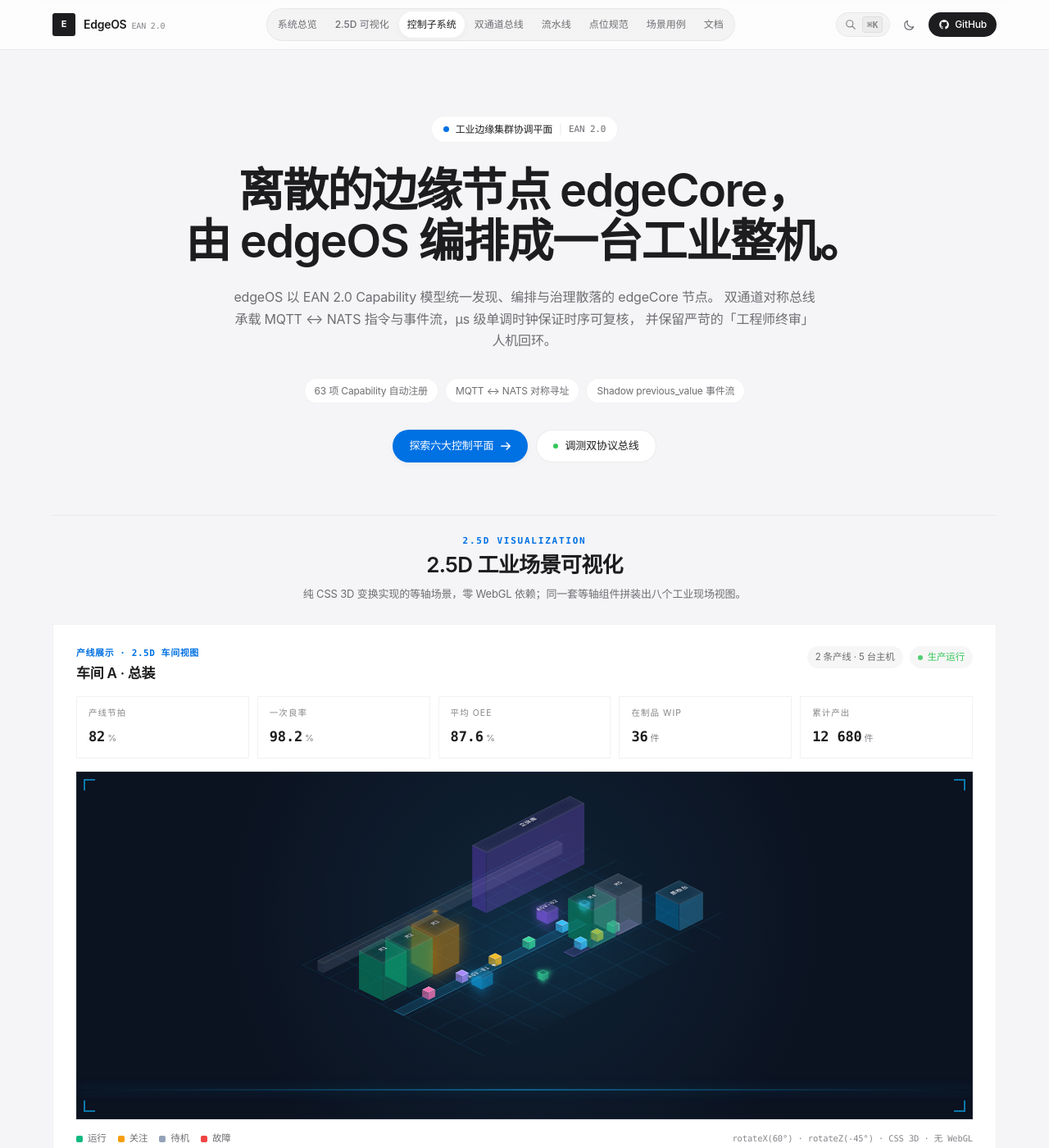
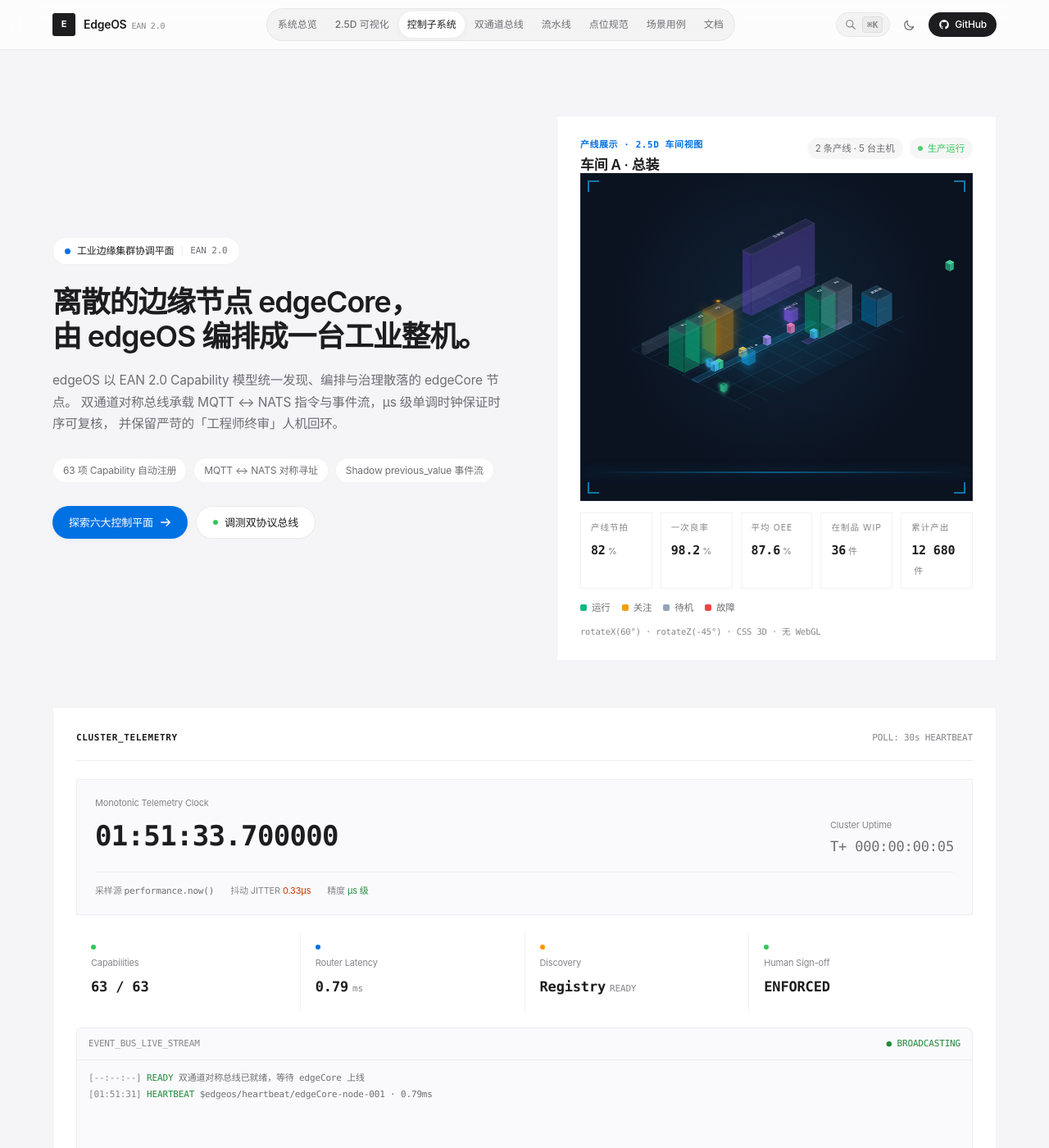
Before and after one commit to anviod/edgeOS, a Jekyll site: the page built from docs/index.html, in a window 1280 px wide and 1400 px high. Shown: the whole window at 82% size. Built offline with Jekyll 4.4.1, drawn with Linux system fonts in a browser that asks for light colours; some of the changed text lies outside the part shown.

Commit message:
docs(home): Hero 改为左文右图两栏，2.5D 车间视图并入首屏右栏
参考 edgeCore 首页版式：hero-copy 与车间视图 viz-panel 合并为左右两栏——左侧徽章、标题、正文、价值标签与操作按钮左对齐排布，右侧「产线展示 · 2.5D 车间视图」面板（场景舞台 + 产线指标 + 图例）。原 #visualization 分区改为纯视图导航（标题 + 八卡网格），移到遥测台之后；首屏即见等距车间场景。

场景世界由 portal.js 按舞台实际宽度自适应缩放（投影宽 ≈ (cols+rows)·cell·cos30°），窄右栏不再左右裁切，并增加 resize 重算；左栏标题降至 clamp(30px, 2.8vw, 40px) 保证硬换行两行不回折，≤1080px 断点两栏回退纵向堆叠。

验收：probe_hero 八档宽度（1920/1440/1280/1120 两栏并排、1024/900/768/480 堆叠，均两行标题、零横向溢出）；verify_all 六维全绿（词法/层级契约/令牌/DOM 70 项/布局/像素），首屏截图确认绿/橙机台、蓝输送带、紫 AGV 场景要素齐全。缓存号 v11 → v12（portal.js 一并 v10 → v12）。

```diff
--- a/docs/_layouts/default.html
+++ b/docs/_layouts/default.html
@@ -28,7 +28,7 @@
         document.documentElement.dataset.themeSource = source;
       })();
     </script>
-    <link rel="stylesheet" href="{{ '/assets/style.css' | relative_url }}?v=11" />
+    <link rel="stylesheet" href="{{ '/assets/style.css' | relative_url }}?v=12" />
   </head>
   <body class="page-body">
     <div class="site-shell">
@@ -101,6 +101,6 @@
 
     {% include portal-chrome.html %}
 
-    <script src="{{ '/assets/portal.js' | relative_url }}?v=10"></script>
+    <script src="{{ '/assets/portal.js' | relative_url }}?v=12"></script>
   </body>
 </html>
--- a/docs/_layouts/landing.html
+++ b/docs/_layouts/landing.html
@@ -28,8 +28,8 @@
         document.documentElement.dataset.themeSource = source;
       })();
     </script>
-    <link rel="stylesheet" href="{{ '/assets/style.css' | relative_url }}?v=11" />
-    <link rel="stylesheet" href="{{ '/assets/landing.css' | relative_url }}?v=11" />
+    <link rel="stylesheet" href="{{ '/assets/style.css' | relative_url }}?v=12" />
+    <link rel="stylesheet" href="{{ '/assets/landing.css' | relative_url }}?v=12" />
   </head>
   <body class="landing-body">
     <div class="landing-shell">
@@ -115,6 +115,6 @@
 
     {% include portal-chrome.html %}
 
-    <script src="{{ '/assets/portal.js' | relative_url }}?v=10"></script>
+    <script src="{{ '/assets/portal.js' | relative_url }}?v=12"></script>
   </body>
 </html>
--- a/docs/_layouts/section-index.html
+++ b/docs/_layouts/section-index.html
@@ -28,8 +28,8 @@
         document.documentElement.dataset.themeSource = source;
       })();
     </script>
-    <link rel="stylesheet" href="{{ '/assets/style.css' | relative_url }}?v=11" />
-    <link rel="stylesheet" href="{{ '/assets/landing.css' | relative_url }}?v=11" />
+    <link rel="stylesheet" href="{{ '/assets/style.css' | relative_url }}?v=12" />
+    <link rel="stylesheet" href="{{ '/assets/landing.css' | relative_url }}?v=12" />
   </head>
   <body class="page-body">
     <div class="site-shell">
@@ -120,6 +120,6 @@
 
     {% include portal-chrome.html %}
 
-    <script src="{{ '/assets/portal.js' | relative_url }}?v=10"></script>
+    <script src="{{ '/assets/portal.js' | relative_url }}?v=12"></script>
   </body>
 </html>
--- a/docs/assets/landing.css
+++ b/docs/assets/landing.css
@@ -9,7 +9,7 @@
    ========================================================================== */
 
 /* ==========================================================================
-   8. 首页 Hero（居中版式 · 大留白）
+   8. 首页 Hero（左文右图两栏 · 参考 edgeCore 首页版式）
    ========================================================================== */
 
 .hero-section {
@@ -17,19 +17,18 @@
 }
 
 .hero-inner {
+  display: grid;
+  grid-template-columns: minmax(0, 1.02fr) minmax(0, 0.98fr);
+  align-items: center;
+  gap: 56px;
+}
+
+/* —— 左栏 · 文案区（左对齐）—— */
+.hero-copy {
   display: flex;
   flex-direction: column;
-  align-items: center;
-  gap: 64px;
-}
-
-/* —— 居中文案区 —— */
-.hero-copy {
-  display: flex;
-  flex-direction: column;
-  align-items: center;
-  max-width: 860px;
-  text-align: center;
+  align-items: flex-start;
+  text-align: left;
 }
 
 .hero-badge {
@@ -37,7 +36,7 @@
   align-items: center;
   gap: 8px;
   padding: 6px 14px;
-  margin-bottom: 28px;
+  margin-bottom: 24px;
   border-radius: var(--r-pill);
   background: var(--surface);
   border: 1px solid var(--line-hair);
@@ -66,11 +65,11 @@
 }
 
 .hero-copy h1 {
-  font-size: clamp(32px, 5.4vw, 56px);
+  font-size: clamp(30px, 2.8vw, 40px);
   font-weight: 700;
-  line-height: 1.1;
+  line-height: 1.18;
   letter-spacing: -0.03em;
-  margin-bottom: 24px;
+  margin-bottom: 20px;
 }
 
 /* 标题副行：不加彩虹渐变，仅以次级灰度形成层次 */
@@ -79,10 +78,10 @@
 }
 
 .hero-desc {
-  max-width: 720px;
-  margin-bottom: 32px;
-  font-size: 16px;
-  line-height: 1.65;
+  max-width: 640px;
+  margin-bottom: 28px;
+  font-size: 15.5px;
+  line-height: 1.7;
   color: var(--text-2);
 }
 
@@ -101,9 +100,9 @@
 .hero-values {
   display: flex;
   flex-wrap: wrap;
-  justify-content: center;
+  justify-content: flex-start;
   gap: 8px;
-  margin-bottom: 32px;
+  margin-bottom: 28px;
 }
 
 .value-tag {
@@ -124,37 +123,41 @@
   display: flex;
   flex-wrap: wrap;
   align-items: center;
-  justify-content: center;
+  justify-content: flex-start;
   gap: 10px;
+}
+
+/* —— 右栏 · 2.5D 车间视图（产线展示）——
+   viz-panel 原为全宽区块，收进右栏后收紧内距与舞台高度；
+   场景世界由 portal.js 按舞台实际宽度自适应缩放，窄栏不裁切。 */
+.hero-stage {
+  min-width: 0;
+}
+
+.hero-stage__panel {
+  padding: 20px 22px;
+}
+
+.hero-stage .iso-stage {
+  height: 400px;
+}
+
+.hero-stage .viz-metrics {
+  margin: 14px 0 12px;
+}
+
+.hero-stage .viz-metric {
+  padding: 10px 12px;
+}
+
+.hero-stage .viz-metric__value {
+  font-size: 15px;
 }
 
 /* —— 遥测台：横跨版宽，苹果规格矩阵语汇 —— */
 .hero-visual {
+  grid-column: 1 / -1;
   width: 100%;
-}
-
-/* 2.5D 场景已上移到 Hero 内（排在遥测台之前）。
-   .hero-inner 是 align-items:center 的纵向 flex，子 section 默认会被收缩成
-   内容宽度，必须显式撑满；间距交给 .hero-inner 的 gap，避免叠加 section 外边距。
-   标题跟随 Hero 文案一并居中，并去掉分隔线，衔接更顺。 */
-.hero-inner > .landing-section {
-  width: 100%;
-  margin-bottom: 0;
-}
-
-.hero-inner > .landing-section .section-heading {
-  flex-direction: column;
-  align-items: center;
-  justify-content: center;
-  gap: 10px;
-  padding-bottom: 0;
-  margin-bottom: 26px;
-  border-bottom: 0;
-  text-align: center;
-}
-
-.hero-inner > .landing-section .section-heading__note {
-  max-width: 680px;
 }
 
 .telemetry {
@@ -2278,6 +2281,12 @@
     grid-template-columns: repeat(2, 1fr);
   }
 
+  /* 两栏 Hero 在中部断点回退为纵向堆叠：文案在上，车间视图在下 */
+  .hero-inner {
+    grid-template-columns: minmax(0, 1fr);
+    gap: 48px;
+  }
+
   .pipeline-grid {
     grid-template-columns: repeat(3, 1fr);
   }
@@ -2312,6 +2321,10 @@
     height: 360px;
   }
 
+  .hero-stage .iso-stage {
+    height: 340px;
+  }
+
   .telemetry__grid {
     grid-template-columns: repeat(2, 1fr);
   }
@@ -2349,8 +2362,16 @@
     padding: 20px 18px;
   }
 
+  .hero-stage__panel {
+    padding: 18px 16px;
+  }
+
   .iso-stage {
     height: 300px;
+  }
+
+  .hero-stage .iso-stage {
+    height: 280px;
   }
 
   .pipeline-grid {
--- a/docs/assets/portal.js
+++ b/docs/assets/portal.js
@@ -1094,11 +1094,22 @@
     var w = ISO_GRID.cols * cell;
     var h = ISO_GRID.rows * cell;
 
+    // 按舞台宽度自适应缩放：世界旋转 -45° 后投影宽 ≈ (w + h) × cos30°，
+    // 场景收进 Hero 右栏等窄容器时按可用宽度收缩，避免左右裁切。
+    var stageEl = world.parentElement;
+    var fit = 1;
+    if (stageEl && stageEl.clientWidth > 0) {
+      var proj = (w + h) * 0.87 + 24;
+      if (proj > stageEl.clientWidth) {
+        fit = Math.max(0.45, stageEl.clientWidth / proj);
+      }
+    }
+
     world.style.width = w + 'px';
     world.style.height = h + 'px';
     world.style.marginLeft = (-w / 2) + 'px';
     world.style.marginTop = (-h / 2) + 'px';
-    world.style.setProperty('--iso-scale', ISO_GRID.scale);
+    world.style.setProperty('--iso-scale', ISO_GRID.scale * fit);
 
     isoHudStore = [];
     var out = [
@@ -2022,6 +2033,13 @@
     renderIsoScene();
     renderVisualViews();
 
+    // 断点跨越时舞台宽度变化，场景缩放需随之重算
+    var isoResizeTimer = 0;
+    window.addEventListener('resize', function () {
+      clearTimeout(isoResizeTimer);
+      isoResizeTimer = setTimeout(renderIsoScene, 160);
+    });
+
     setDrawerCollapsed(false);
     selectSubsystem(0);
     setBusProtocol('mqtt', true);
--- a/docs/index.html
+++ b/docs/index.html
@@ -51,20 +51,10 @@
       </div>
 
       <!-- ============================================================
-           2.5D 可视化能力（置于集群遥测台之前 · 首屏即展示车间场景）
+           2.5D 车间视图：并入 Hero 右栏（左文右图 · 参考 edgeCore 首页版式）
            ============================================================ -->
-      <section class="landing-section" id="visualization">
-        <div class="section-heading">
-          <div>
-            <div class="section-heading__eyebrow">2.5D VISUALIZATION</div>
-            <h2>2.5D 工业场景可视化</h2>
-          </div>
-          <p class="section-heading__note">
-            纯 CSS 3D 变换实现的等轴场景，零 WebGL 依赖；同一套等轴组件拼装出八个工业现场视图。
-          </p>
-        </div>
-
-        <div class="viz-panel">
+      <aside class="hero-stage" aria-label="产线展示 · 2.5D 车间视图">
+        <div class="viz-panel hero-stage__panel">
           <div class="viz-panel__head">
             <div>
               <div class="viz-panel__eyebrow">产线展示 · 2.5D 车间视图</div>
@@ -74,6 +64,16 @@
               <span>2 条产线 · 5 台主机</span>
               <span class="is-live"><i></i>生产运行</span>
             </div>
+          </div>
+
+          <div class="iso-stage" id="iso-stage">
+            <div class="iso-world" id="iso-world"></div>
+            <div class="iso-hud" id="iso-hud" role="tooltip"></div>
+            <span class="iso-corner iso-corner--tl"></span>
+            <span class="iso-corner iso-corner--tr"></span>
+            <span class="iso-corner iso-corner--bl"></span>
+            <span class="iso-corner iso-corner--br"></span>
+            <span class="iso-scan"></span>
           </div>
 
           <div class="viz-metrics">
@@ -99,16 +99,6 @@
             </div>
           </div>
 
-          <div class="iso-stage" id="iso-stage">
-            <div class="iso-world" id="iso-world"></div>
-            <div class="iso-hud" id="iso-hud" role="tooltip"></div>
-            <span class="iso-corner iso-corner--tl"></span>
-            <span class="iso-corner iso-corner--tr"></span>
-            <span class="iso-corner iso-corner--bl"></span>
-            <span class="iso-corner iso-corner--br"></span>
-            <span class="iso-scan"></span>
-          </div>
-
           <div class="viz-foot">
             <div class="viz-legend">
               <span><i style="background:#10B981"></i>运行</span>
@@ -119,9 +109,7 @@
             <span class="viz-foot__tech">rotateX(60°) · rotateZ(-45°) · CSS 3D · 无 WebGL</span>
           </div>
         </div>
-
-        <div class="viz-grid" id="viz-grid"></div>
-      </section>
+      </aside>
 
       <!-- 集群遥测台 -->
       <div class="hero-visual">
@@ -183,6 +171,23 @@
         </div>
       </div>
     </div>
+  </section>
+
+  <!-- ============================================================
+       2.5D 视图导航（车间场景已内嵌首屏，此处汇总其余七个视图）
+       ============================================================ -->
+  <section class="landing-section" id="visualization">
+    <div class="section-heading">
+      <div>
+        <div class="section-heading__eyebrow">2.5D VISUALIZATION</div>
+        <h2>2.5D 工业场景可视化</h2>
+      </div>
+      <p class="section-heading__note">
+        纯 CSS 3D 变换实现的等轴场景，零 WebGL 依赖；产线车间视图已内嵌首屏，其余七个工业现场视图内嵌在对应文档页。
+      </p>
+    </div>
+
+    <div class="viz-grid" id="viz-grid"></div>
   </section>
 
   <!-- ============================================================
```
Also changed, not shown: other parts of docs/index.html (+2 -2 lines).
